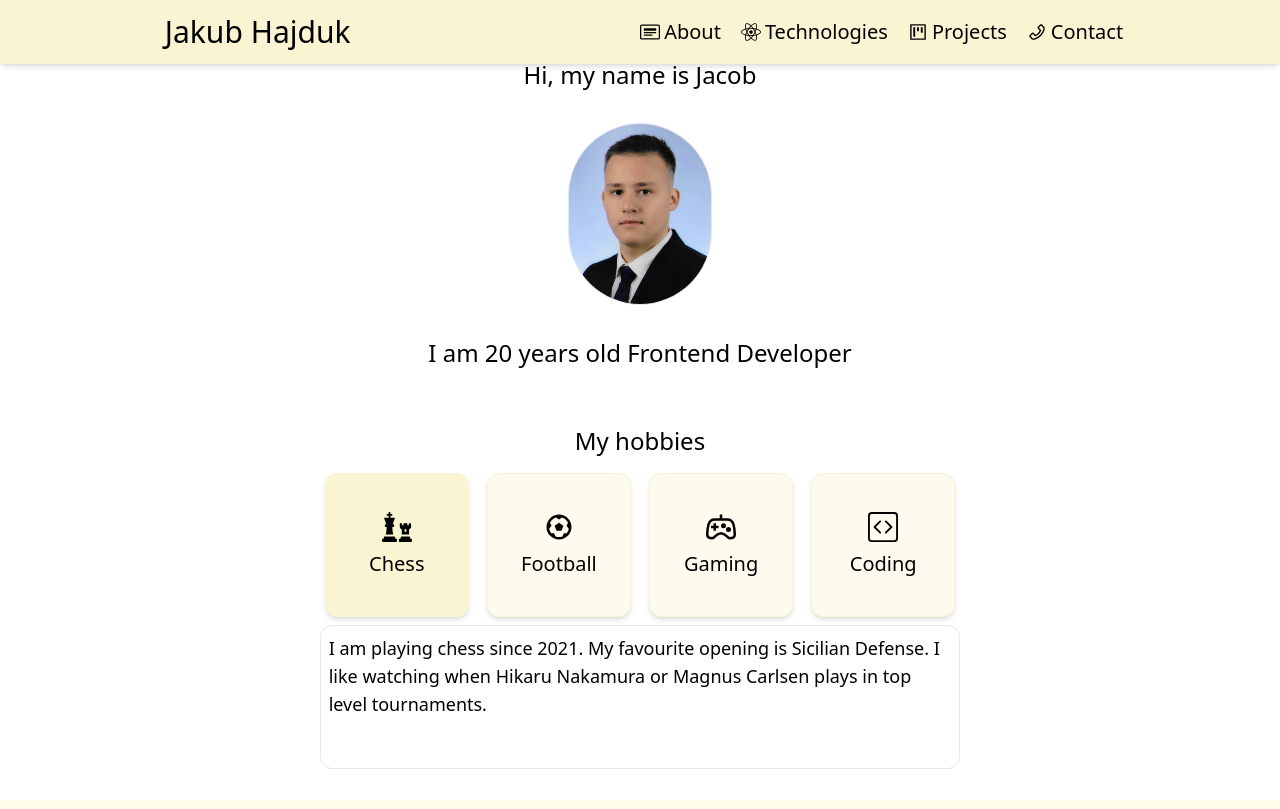
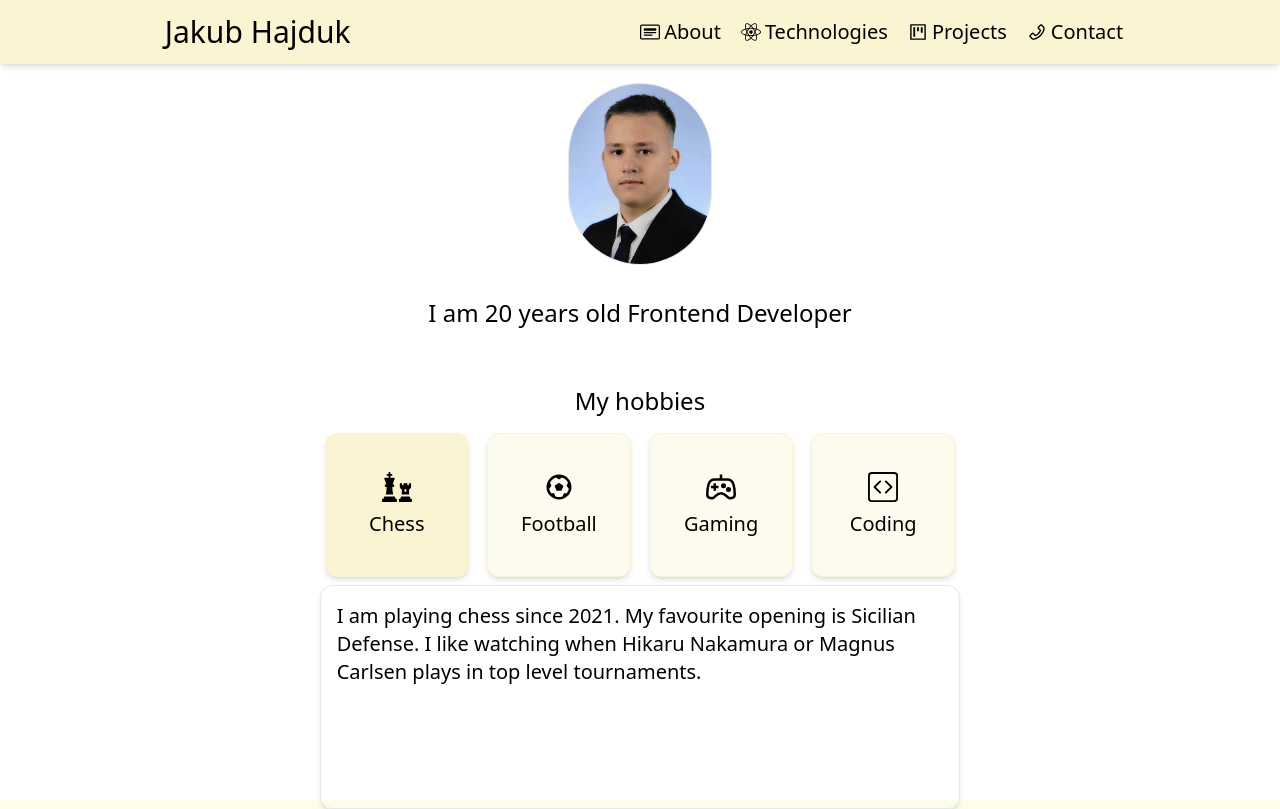
Before and after one commit to jakubhajduk53/portfolio, a React (Create React App) app: page / in a window 1280 px wide. Shown: the top 809 px of the page. Built offline with nearby package versions, Linux system fonts and the light colour scheme; some icons are missing.

Commit message:
style: update HobbyDescription

```diff
--- a/src/components/HobbyDescription.js
+++ b/src/components/HobbyDescription.js
@@ -15,8 +15,8 @@
   };
 
   return (
-    <div className="h-36 w-[33ch] sm:w-[49ch] md:w-[70ch] max-h-auto border rounded-xl text-left break-words">
-      <p className="text-sm sm:text-base md:text-lg p-2">
+    <div className="h-56 w-[33ch] sm:w-[49ch] md:w-[70ch] max-h-auto border rounded-xl text-left break-words shadow-md">
+      <p className="text-sm sm:text-base md:text-xl p-4">
         {showHobbyDescription(selectedHobby)}
       </p>
     </div>
```
